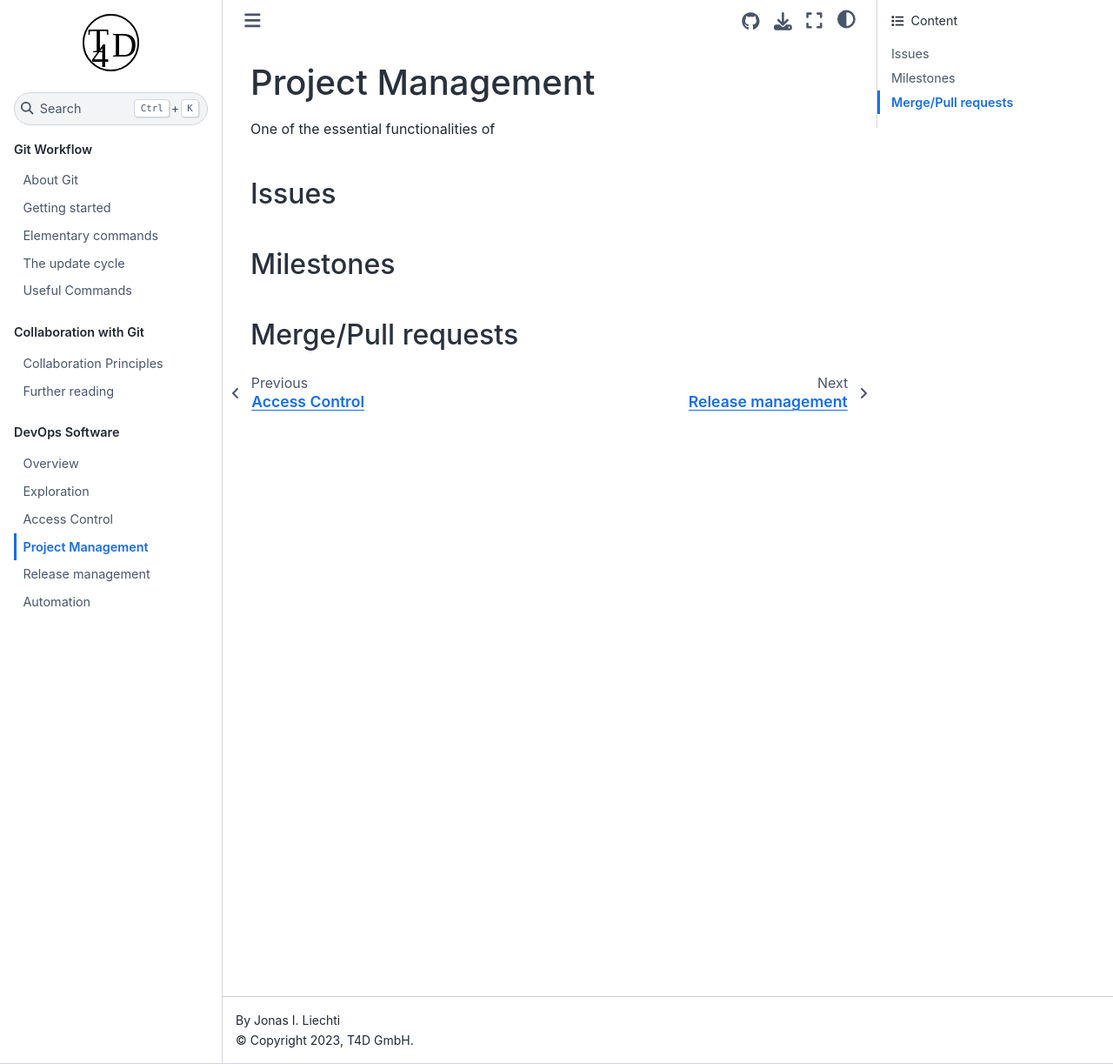
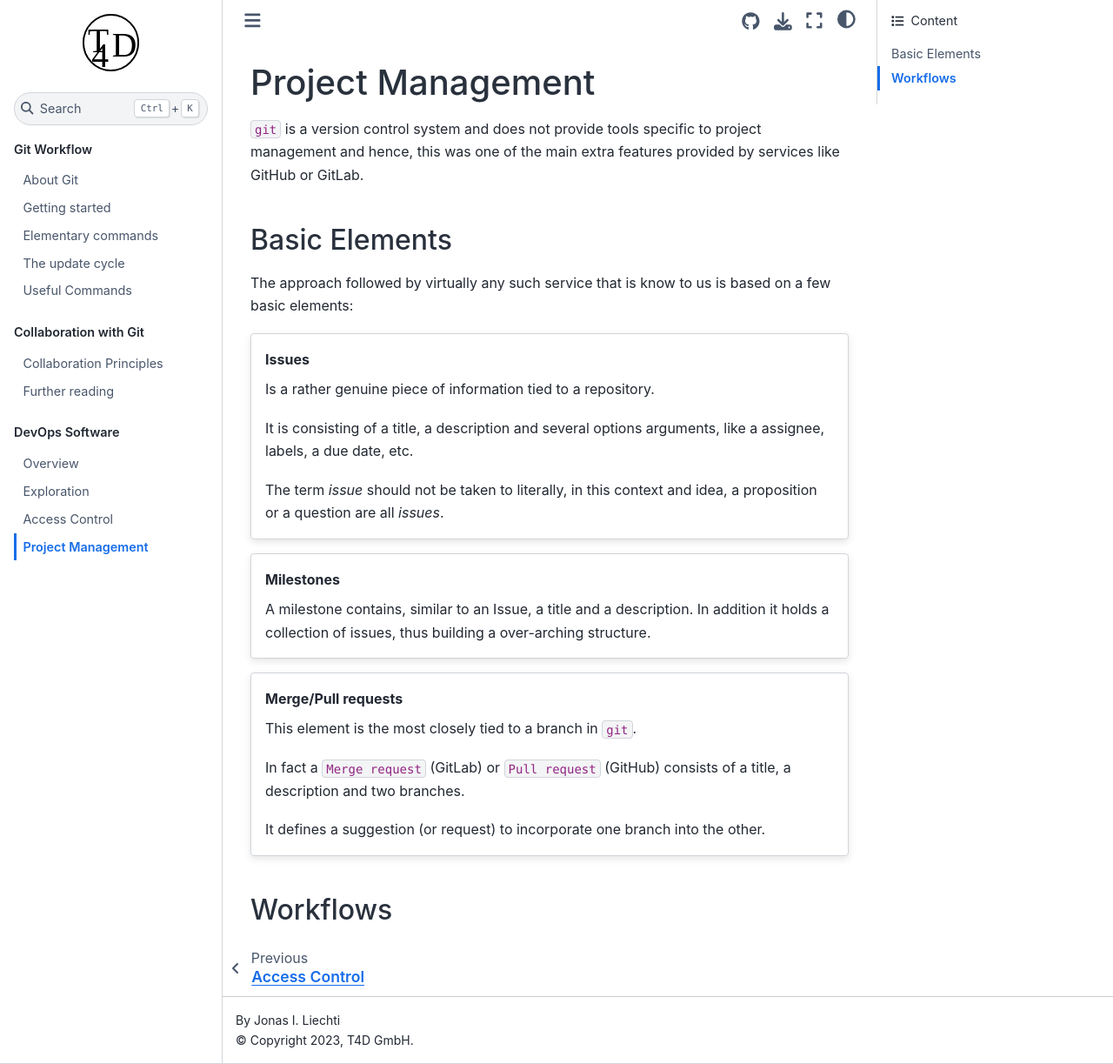
Before and after one commit to t4d-gmbh/working-with-git, a Sphinx documentation site: the page built from source/DevOps/proj_mgmt.md, in a window 1280 px wide and 1223 px high. Shown: the whole window at 87% size. Built offline with Sphinx 7.4.7 and the Sphinx Book theme 1.1.4, drawn with Linux system fonts in a browser that asks for light colours.

Commit message:
minimal versions of access and proj mgmt

```diff
--- a/source/DevOps/proj_mgmt.md
+++ b/source/DevOps/proj_mgmt.md
@@ -1,8 +1,29 @@
 # Project Management
 
-One of the essential functionalities of
-## Issues
+`git` is a version control system and does not provide tools specific to project management and hence, this was one of the main extra features provided by services like GitHub or GitLab.
 
-## Milestones
+## Basic Elements
+The approach followed by virtually any such service that is know to us is based on a few basic elements:
 
-## Merge/Pull requests
+:::{card} Issues
+Is a rather genuine piece of information tied to a repository.
+
+It is consisting of a title, a description and several options arguments, like a assignee, labels, a due date, etc.
+
+The term _issue_ should not be taken to literally, in this context and idea, a proposition or a question are all _issues_.
+:::
+
+:::{card} Milestones
+A milestone contains, similar to an Issue, a title and a description.
+In addition it holds a collection of issues, thus building a over-arching structure.
+:::
+
+:::{card} Merge/Pull requests
+This element is the most closely tied to a branch in `git`.
+
+In fact a `Merge request` (GitLab) or `Pull request` (GitHub) consists of a title, a description and two branches.
+
+It defines a suggestion (or request) to incorporate one branch into the other.
+:::
+
+## Workflows
```
Also changed, not shown: source/DevOps/access.md (+12 -0 lines), source/index.md (+0 -2 lines).
